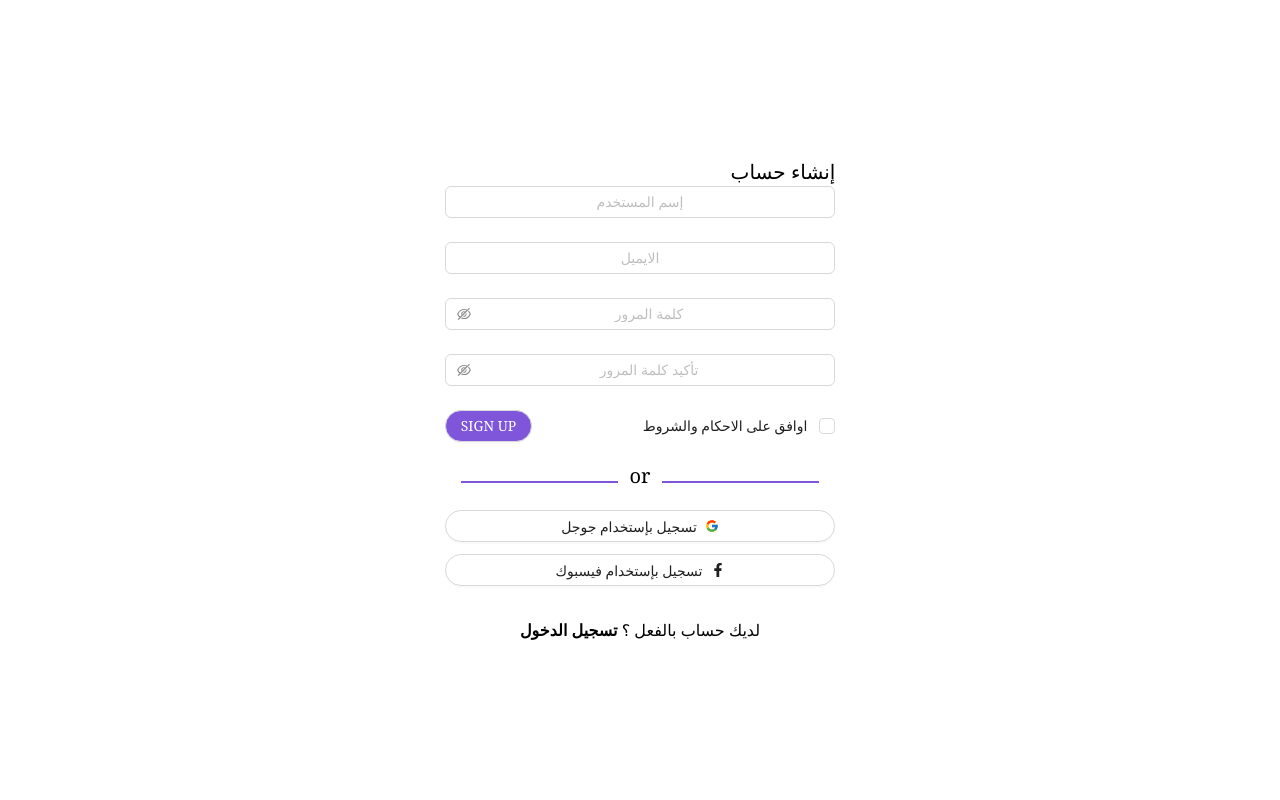
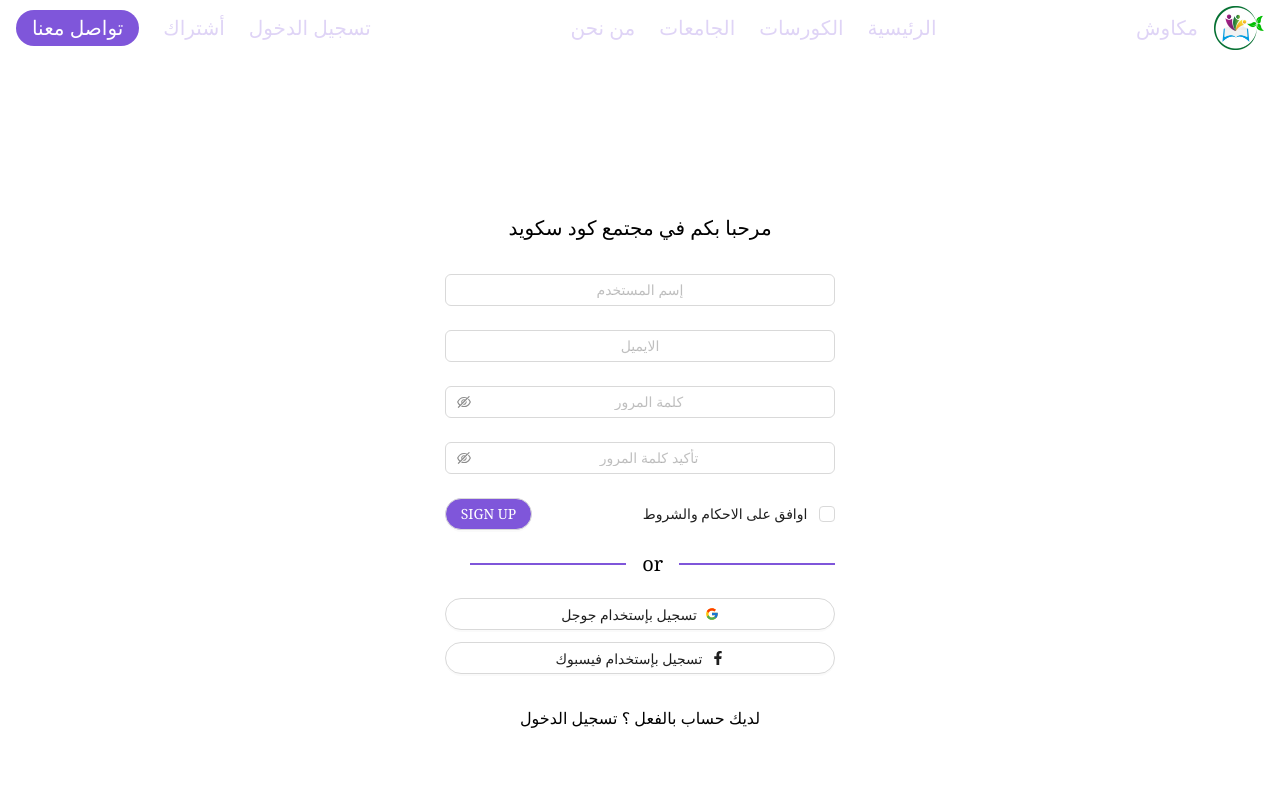
Before and after one commit to Mfas1998/educational_platform, a React (Create React App) app: page /signup in a window 1280 px wide. Shown: the top 800 px of the page. Built offline with nearby package versions, Linux system fonts and the light colour scheme.

Commit message:
the last style for login and SignUp pages

```diff
--- a/src/App.js
+++ b/src/App.js
@@ -1,9 +1,13 @@
-import './App.css';
-import Routers from './Routers/Routers';
+import "./App.css";
+import Routers from "./Routers/Routers";
+import Footer from "./layout/Footer";
+import Header from "./layout/Header";
 function App() {
   return (
-    <div className=''>
-     <Routers/>
+    <div >
+      <Header />
+      <Routers />
+      <Footer />
     </div>
   );
 }
--- a/src/layout/Footer/index.jsx
+++ b/src/layout/Footer/index.jsx
@@ -13,7 +13,7 @@ import {
 
 const Footer = () => {
   return (
-    <div className="w-full mt-auto">
+    <div className="w-full mt-8">
       <div className="flex items-center justify-center gap-5 pb-48 ">
         <Card
           description="محاضر"
--- a/src/pages/Home/index.jsx
+++ b/src/pages/Home/index.jsx
@@ -1,13 +1,9 @@
-import Header from "../../layout/Header"
-import Footer from "../../layout/Footer"
 
 const Home = () => {
 
     return(
-        <div className="flex flex-col min-h-screen">
-        <Header/>
-        <div>home</div>
-        <Footer />
+        <div >
+
         </div>
     )
 
--- a/src/pages/Login/index.jsx
+++ b/src/pages/Login/index.jsx
@@ -8,17 +8,16 @@ import { FaFacebookF } from "react-icons/fa";
 
 const Login = () => {
   return (
-    <div className=" flex h-[100vh] items-center justify-center text-ellipsis">
+    <div className=" flex h-[100vh] items-center  justify-center text-ellipsis">
       <div className="p-2">
         <p className="text-xl text-center py-8">مرحبا بكم في مجتمع كود سكويد</p>
-
         <Form>
           <div>
             <Form.Item name="email">
               <InputComponent
                 placeholder="الايميل"
                 id="email"
-                className=" focus:border-primary text-center"
+                className=" focus:border-primary "
               />
             </Form.Item>
             <Form.Item name="password">
@@ -31,7 +30,7 @@ const Login = () => {
             </Form.Item>
 
             <div className="flex gap-3 justify-between">
-              <div className="flex gap-3">
+              <div className="flex gap-3 items-center">
                 <Form.Item className="m-0">
                   <Checkbox className="" />
                 </Form.Item>
@@ -46,17 +45,17 @@ const Login = () => {
           </div>
         </Form>
 
-        <p className="text-xl my-5 w-full text-center  before:inline-block before:w-[40%] before:h-0.5 before:bg-primary before:ml-4 after:mr-4 after:inline-block  after:w-[40%] after:h-0.5 after:bg-primary ">
+        <p className="flex  items-center text-xl my-5 w-full  before:inline-block before:w-[40%] before:h-0.5 before:bg-primary before:ml-3 after:mr-4 after:inline-block  after:w-[40%] after:h-0.5 after:bg-primary ">
           or
         </p>
         <ButtonComponent
           title="دخول بإستخدام جوجل"
-          icon={<FcGoogle className="ml-6" />}
+          icon={<FcGoogle  />}
           className="rounded-full w-full "
         />
         <ButtonComponent
           title="دخول بإستخدام فيسبوك"
-          icon={<FaFacebookF className="text-blue-700 ml-6" />}
+          icon={<FaFacebookF className="text-blue-700" />}
           className="rounded-full w-full mt-3"
         />
         <p className="text-center mt-8">
--- a/src/pages/SignUp/index.jsx
+++ b/src/pages/SignUp/index.jsx
@@ -8,9 +8,9 @@ import { Link } from "react-router-dom";
 
 const SignUp = () => {
   return (
-    <div className=" flex h-[100vh] items-center justify-center ">
+    <div className=" flex h-[100vh] items-center justify-center text-ellipsis ">
       <div className="p-2">
-      <p className="text-xl">إنشاء حساب</p>
+        <p className="text-xl text-center py-8">مرحبا بكم في مجتمع كود سكويد</p>
         <Form>
           <div>
             <Form.Item name="userName">
@@ -45,8 +45,8 @@ const SignUp = () => {
                 className=""
               />
             </Form.Item>
-          </div>
-          <div className="flex gap-3 items-center justify-between">
+
+            <div className="flex gap-3  justify-between">
               <div className="flex gap-3 items-center">
                 <Form.Item className="m-0">
                   <Checkbox className="" />
@@ -60,15 +60,16 @@ const SignUp = () => {
                 className="bg-primary text-textColorprimary rounded-full"
               />
             </div>
+          </div>
         </Form>
 
-        <p className="text-xl my-5 w-full text-center  before:inline-block before:ml-3 before:w-[40%] before:h-0.5 before:bg-primary  after:inline-block after:mr-3 after:w-[40%] after:h-0.5 after:bg-primary ">
+        <p className="flex items-center text-xl my-5 w-full  before:inline-block before:w-[40%] before:h-0.5 before:bg-primary before:ml-4 after:mr-4 after:inline-block  after:w-[40%] after:h-0.5 after:bg-primary ">
           or
         </p>
         <ButtonComponent
           title="تسجيل بإستخدام جوجل"
           icon={<FcGoogle />}
-          className="rounded-full w-full"
+          className="rounded-full w-full "
         />
         <ButtonComponent
           title="تسجيل بإستخدام فيسبوك"
@@ -76,7 +77,10 @@ const SignUp = () => {
           className="rounded-full w-full mt-3"
         />
         <p className="text-center mt-8 ">
-         لديك حساب بالفعل ؟ <Link to="/Login" className="font-bold">تسجيل الدخول</Link>
+          لديك حساب بالفعل ؟{" "}
+          <Link to="/Login" >
+            تسجيل الدخول
+          </Link>
         </p>
       </div>
     </div>
```
Also changed, not shown: src/utils/constants/index.jsx (added). Lines whose indentation alone changed are shown as unchanged.
